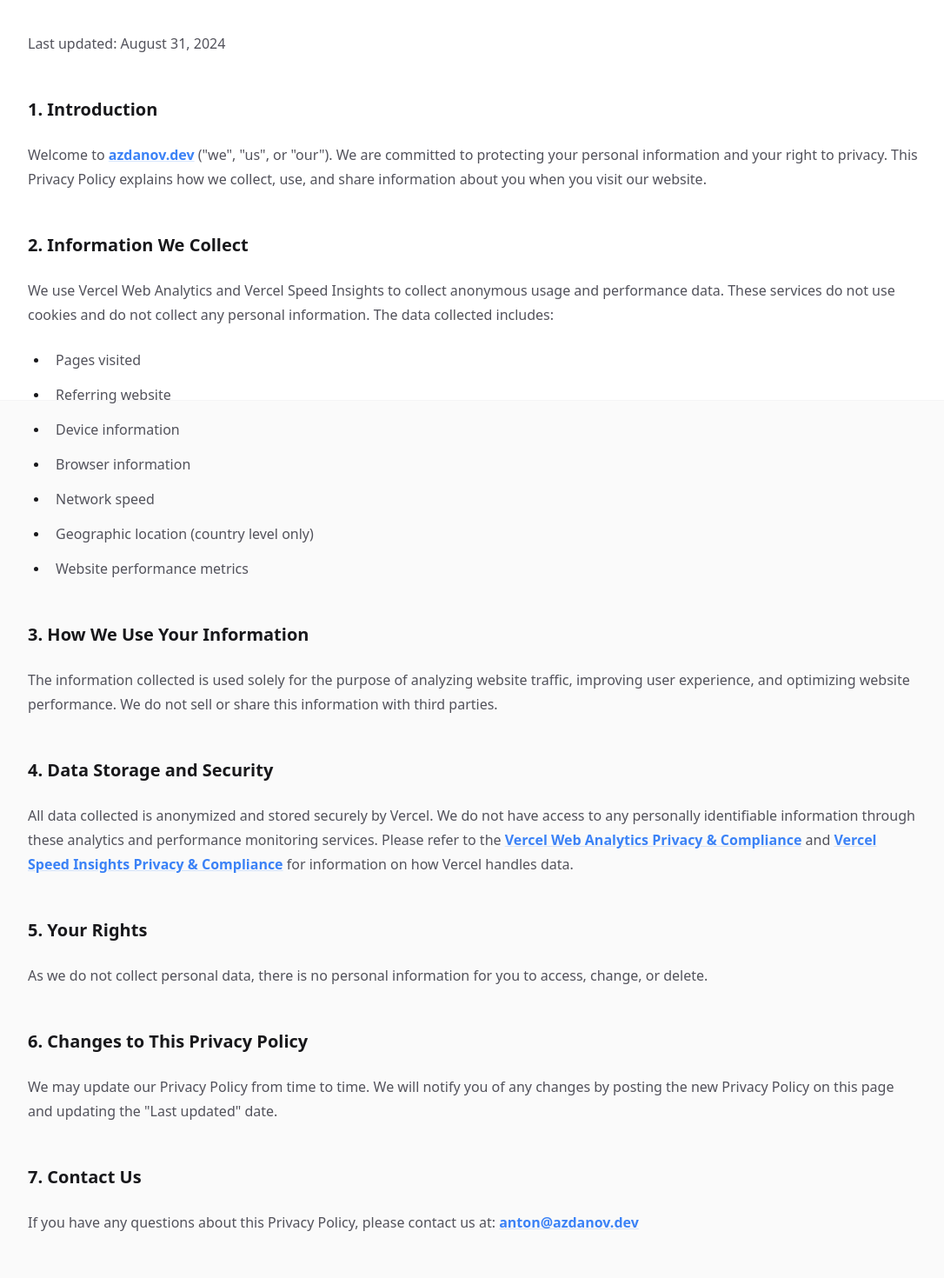
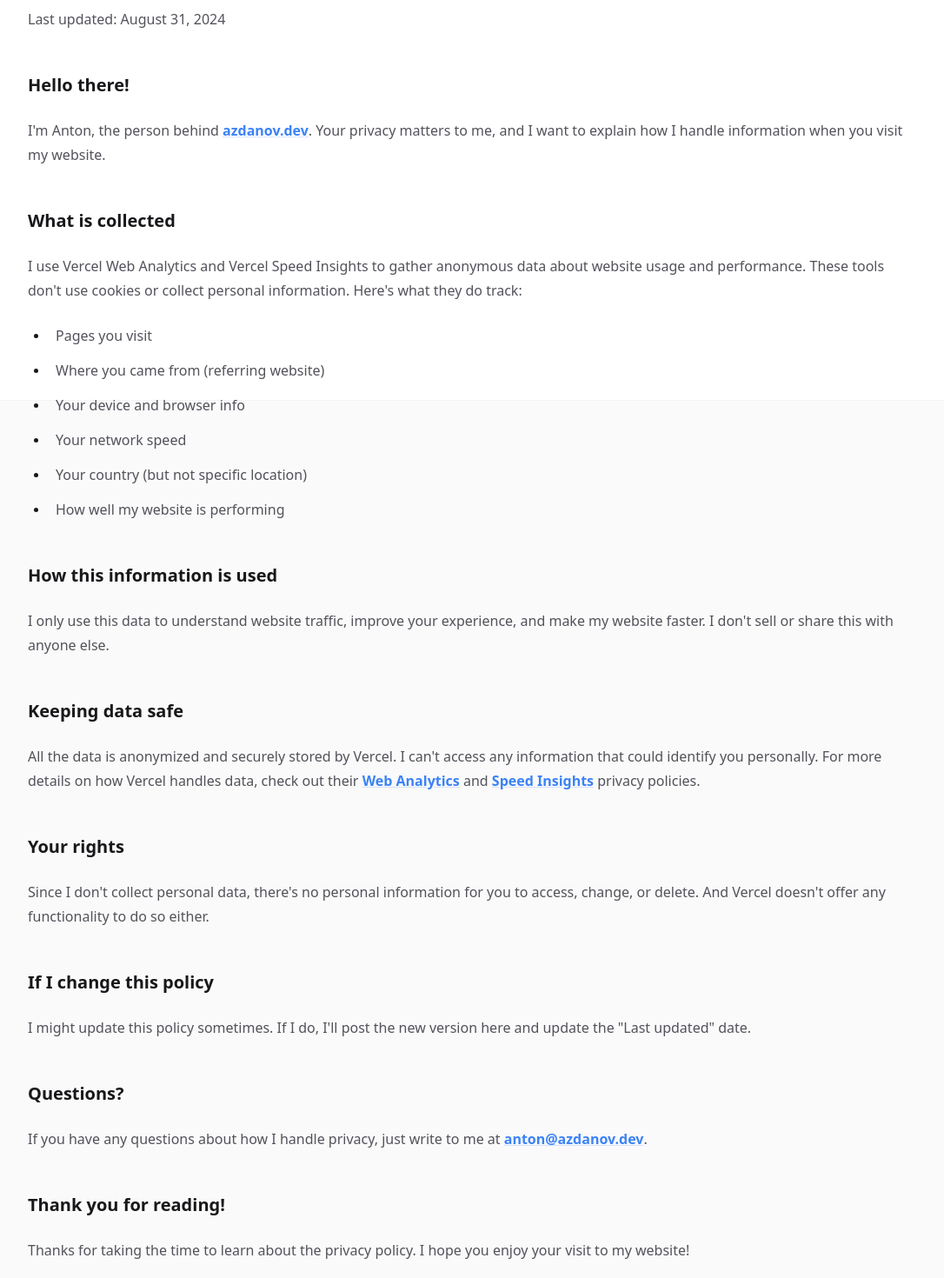
Before and after one commit to azdanov/azdanov-web, a Next.js app: page /privacy in a window 1280 px wide. Shown: the part 340-1810 px from the top of the page at 87% size, without its empty margins (96-1182 px from the left). Built offline with nearby package versions, Linux system fonts and the light colour scheme; no server answers.

Commit message:
refactor(privacy): update privacy policy content and tone

```diff
--- a/src/app/privacy/page.tsx
+++ b/src/app/privacy/page.tsx
@@ -5,14 +5,14 @@ import { SimpleLayout } from "@/components/SimpleLayout";
 export const metadata: Metadata = {
   title: "Privacy Policy | azdanov.dev",
   description:
-    "Privacy Policy for https://www.azdanov.dev. Learn about our data collection, usage, and protection practices.",
+    "Privacy Policy for https://www.azdanov.dev. Learn about data collection, usage, and protection practices on the website.",
 };
 
 export default function PrivacyPolicy() {
   return (
     <SimpleLayout
       title="Privacy Policy"
-      intro="Learn about our policies regarding the collection, use, and disclosure of information we receive from users of our site."
+      intro="I want to be transparent about how I handle information on my website."
     >
       <article className="prose dark:prose-invert">
         <p>
@@ -20,85 +20,89 @@ export default function PrivacyPolicy() {
         </p>
 
         <section>
-          <h2 id="introduction">1. Introduction</h2>
+          <h2 id="introduction">Hello there!</h2>
           <p>
-            Welcome to <a href="https://www.azdanov.dev/">azdanov.dev</a> ("we",
-            "us", or "our"). We are committed to protecting your personal
-            information and your right to privacy. This Privacy Policy explains
-            how we collect, use, and share information about you when you visit
-            our website.
+            I'm Anton, the person behind{" "}
+            <a href="https://www.azdanov.dev">azdanov.dev</a>. Your privacy
+            matters to me, and I want to explain how I handle information when
+            you visit my website.
           </p>
         </section>
 
         <section>
-          <h2 id="information-collected">2. Information We Collect</h2>
+          <h2 id="information-collected">What is collected</h2>
           <p>
-            We use Vercel Web Analytics and Vercel Speed Insights to collect
-            anonymous usage and performance data. These services do not use
-            cookies and do not collect any personal information. The data
-            collected includes:
+            I use Vercel Web Analytics and Vercel Speed Insights to gather
+            anonymous data about website usage and performance. These tools
+            don't use cookies or collect personal information. Here's what they
+            do track:
           </p>
           <ul>
-            <li>Pages visited</li>
-            <li>Referring website</li>
-            <li>Device information</li>
-            <li>Browser information</li>
-            <li>Network speed</li>
-            <li>Geographic location (country level only)</li>
-            <li>Website performance metrics</li>
+            <li>Pages you visit</li>
+            <li>Where you came from (referring website)</li>
+            <li>Your device and browser info</li>
+            <li>Your network speed</li>
+            <li>Your country (but not specific location)</li>
+            <li>How well my website is performing</li>
           </ul>
         </section>
 
         <section>
-          <h2 id="information-usage">3. How We Use Your Information</h2>
+          <h2 id="information-usage">How this information is used</h2>
           <p>
-            The information collected is used solely for the purpose of
-            analyzing website traffic, improving user experience, and optimizing
-            website performance. We do not sell or share this information with
-            third parties.
+            I only use this data to understand website traffic, improve your
+            experience, and make my website faster. I don't sell or share this
+            with anyone else.
           </p>
         </section>
 
         <section>
-          <h2 id="data-storage">4. Data Storage and Security</h2>
+          <h2 id="data-storage">Keeping data safe</h2>
           <p>
-            All data collected is anonymized and stored securely by Vercel. We
-            do not have access to any personally identifiable information
-            through these analytics and performance monitoring services. Please
-            refer to the{" "}
+            All the data is anonymized and securely stored by Vercel. I can't
+            access any information that could identify you personally. For more
+            details on how Vercel handles data, check out their{" "}
             <a href="https://vercel.com/docs/analytics/privacy-policy">
-              Vercel Web Analytics Privacy & Compliance
+              Web Analytics
             </a>{" "}
             and{" "}
             <a href="https://vercel.com/docs/speed-insights/privacy-policy">
-              Vercel Speed Insights Privacy & Compliance
+              Speed Insights
             </a>{" "}
-            for information on how Vercel handles data.
+            privacy policies.
           </p>
         </section>
 
         <section>
-          <h2 id="your-rights">5. Your Rights</h2>
+          <h2 id="your-rights">Your rights</h2>
           <p>
-            As we do not collect personal data, there is no personal information
-            for you to access, change, or delete.
+            Since I don't collect personal data, there's no personal information
+            for you to access, change, or delete. And Vercel doesn't offer any
+            functionality to do so either.
           </p>
         </section>
 
         <section>
-          <h2 id="policy-changes">6. Changes to This Privacy Policy</h2>
+          <h2 id="policy-changes">If I change this policy</h2>
           <p>
-            We may update our Privacy Policy from time to time. We will notify
-            you of any changes by posting the new Privacy Policy on this page
-            and updating the "Last updated" date.
+            I might update this policy sometimes. If I do, I'll post the new
+            version here and update the "Last updated" date.
           </p>
         </section>
 
         <section>
-          <h2 id="contact">7. Contact Us</h2>
+          <h2 id="contact">Questions?</h2>
           <p>
-            If you have any questions about this Privacy Policy, please contact
-            us at: <a href="mailto:anton@azdanov.dev">anton@azdanov.dev</a>
+            If you have any questions about how I handle privacy, just write to
+            me at <a href="mailto:anton@azdanov.dev">anton@azdanov.dev</a>.
+          </p>
+        </section>
+
+        <section>
+          <h2 id="thanks">Thank you for reading!</h2>
+          <p>
+            Thanks for taking the time to learn about the privacy policy. I hope
+            you enjoy your visit to my website!
           </p>
         </section>
       </article>
```
